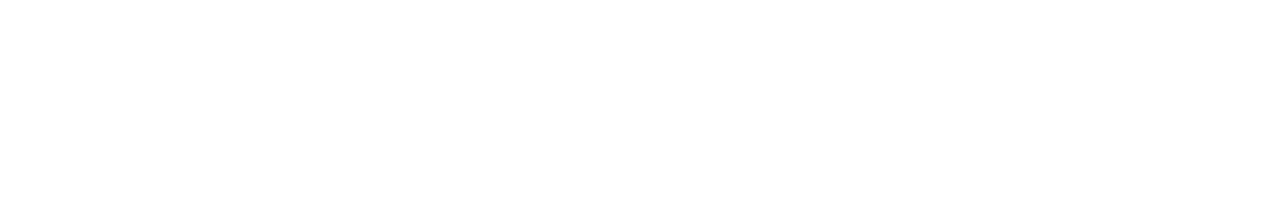
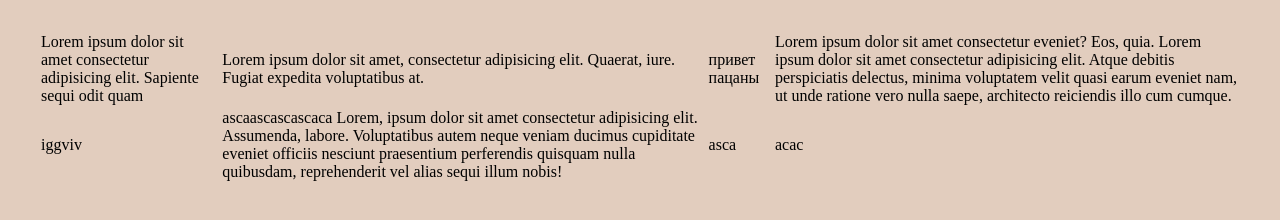
Before and after one commit to vintsan/20-11-2022, a plain HTML site: page index.html in a window 1280 px wide. Drawn offline with Linux system fonts and the light colour scheme.

Commit message:
изменил путь к css файлу

```diff
--- a/index.html
+++ b/index.html
@@ -1,15 +1,37 @@
 <!DOCTYPE html>
 <html lang="en">
+
 <head>
     <meta charset="UTF-8">
     <meta http-equiv="X-UA-Compatible" content="IE=edge">
     <meta name="viewport" content="width=device-width, initial-scale=1.0">
     <title>Document</title>
+    <link rel="stylesheet" href="/style.css">
+
 </head>
+
 <body>
-    <table>
+    <table class="main-table">
+        <tr>
+            <td>Lorem ipsum dolor sit amet consectetur adipisicing elit. Sapiente sequi odit quam
+            </td>
+            <td>Lorem ipsum dolor sit amet, consectetur adipisicing elit. Quaerat, iure. Fugiat expedita voluptatibus
+                at.</td>
+            <td>привет пацаны</td>
+            <td>Lorem ipsum dolor sit amet consectetur eveniet? Eos, quia.
+                Lorem ipsum dolor sit amet consectetur adipisicing elit. Atque debitis perspiciatis delectus, minima
+                voluptatem velit quasi earum eveniet nam, ut unde ratione vero nulla saepe, architecto reiciendis illo
+                cum cumque.</td>
+        </tr>
+        <tr>
+            <td>iggviv</td>
+            <td>ascaascascascaca Lorem, ipsum dolor sit amet consectetur adipisicing elit. Assumenda, labore. Voluptatibus autem neque veniam ducimus cupiditate eveniet officiis nesciunt praesentium perferendis quisquam nulla quibusdam, reprehenderit vel alias sequi illum nobis!</td>
+            <td>asca</td>
+            <td>acac</td>
+        </tr>
 
     </table>
 
 </body>
+
 </html>
--- /dev/null
+++ b/style.css
@@ -0,0 +1,9 @@
+body {
+    background: rgb(226, 205, 190);
+
+}
+table, td, tr {
+
+    border: 1 solid red;
+    margin: 30px;
+}
```
